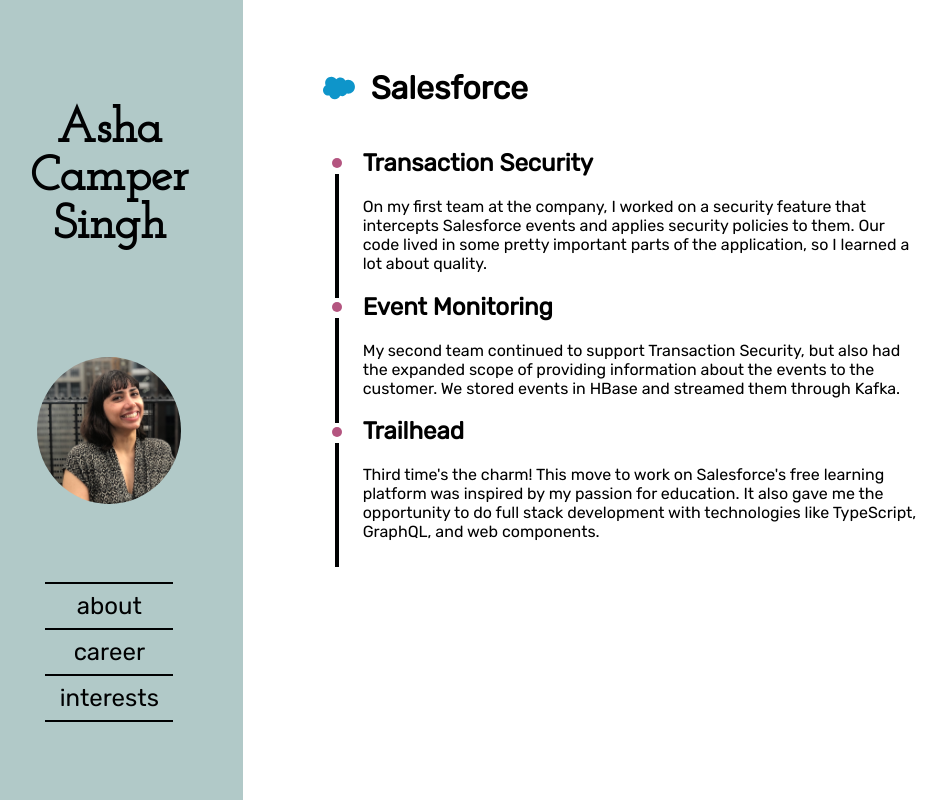
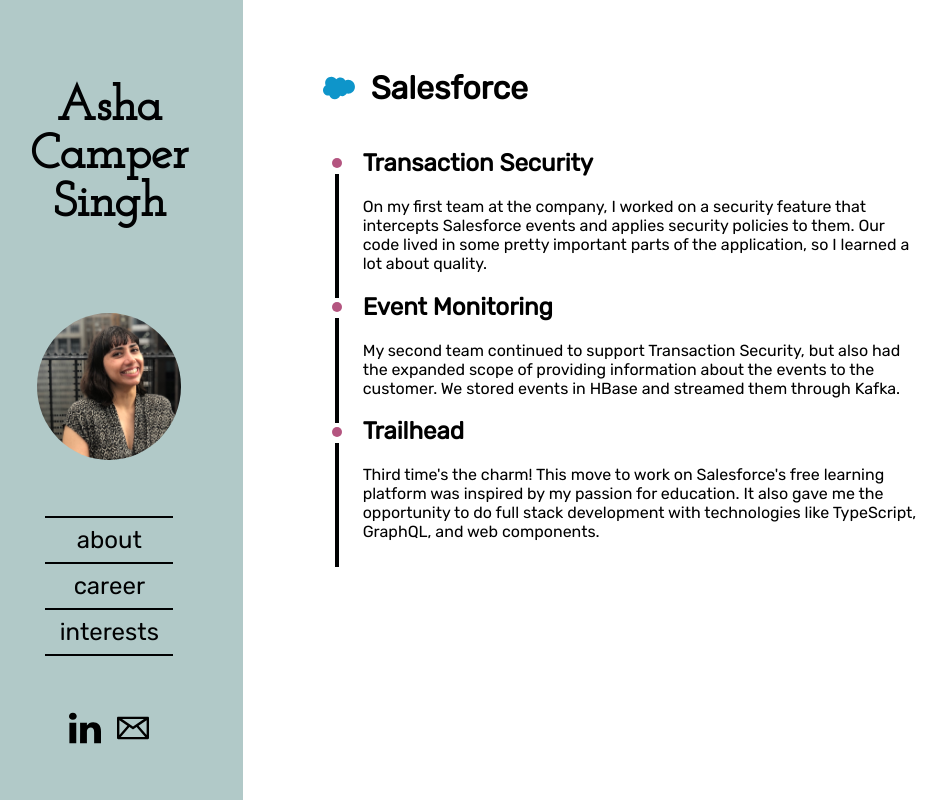
Before and after one commit to ashacs/ashacs.github.io, a React (Create React App) app: page /career in a window 1280 px wide. Shown: the whole page, without its empty margins (24-971 px from the left). Built offline with nearby package versions, Linux system fonts and the light colour scheme; a web font is replaced by a local one.

Commit message:
Add LinkedIn and Email icons on desktop viewport

```diff
--- /dev/null
+++ b/src/Components/Footer/index.js
@@ -0,0 +1,36 @@
+import React, { Component } from "react";
+import "./index.scss";
+import Icon from "../Icon";
+
+class Footer extends Component {
+  icons = [
+    {
+      src: "/resources/linked-in.svg",
+      url: "https://www.linkedin.com/in/asha-cs/",
+      alt: "LinkedIn icon",
+    },
+    {
+      src: "/resources/email.svg",
+      url: "mailto:hello@ashacs.me",
+      alt: "Email icon",
+    },
+  ];
+
+  renderIcons() {
+    return (
+      <div>
+        {this.icons.map((icon) => (
+          <span className="footer-icon">
+            <Icon src={icon.src} url={icon.url} alt={icon.alt} />
+          </span>
+        ))}
+      </div>
+    );
+  }
+
+  render() {
+    return <div className="footer">{this.renderIcons()}</div>;
+  }
+}
+
+export default Footer;
--- /dev/null
+++ b/src/Components/Footer/index.scss
@@ -0,0 +1,8 @@
+.footer {
+  display: flex;
+  justify-content: center;
+}
+
+.footer-icon {
+  padding: 0 0.5rem;
+}
--- a/src/Components/Icon/index.js
+++ b/src/Components/Icon/index.js
@@ -11,7 +11,7 @@
   render() {
     if (this.props.url) {
       return (
-        <a href="url" target="_blank" rel="noopener noreferrer">
+        <a href={this.props.url} target="_blank" rel="noopener noreferrer">
           <img src={this.props.src} className="icon-img" alt={this.props.alt} />
         </a>
       );
--- a/src/Components/Panel/index.js
+++ b/src/Components/Panel/index.js
@@ -2,6 +2,7 @@
 import "./index.scss";
 import Nav from "../Nav";
 import Avatar from "../Avatar";
+import Footer from "../Footer";
 
 class Panel extends Component {
   render() {
@@ -9,13 +10,18 @@
       <div className="panel">
         <a href="/">
           <h1 className="panelTitle">
-            Asha<br />
-            Camper<br />
+            Asha
+            <br />
+            Camper
+            <br />
             Singh
           </h1>
         </a>
         <Avatar imagePath="/resources/avatar.jpg" />
         <Nav navItemsList={["about", "career", "interests"]} />
+        <div className="panel-footer">
+          <Footer />
+        </div>
       </div>
     );
   }
--- a/src/Components/Panel/index.scss
+++ b/src/Components/Panel/index.scss
@@ -16,6 +16,10 @@
   font-weight: 600;
   font-size: 2rem;
   text-align: center;
+}
+
+.panel-footer {
+  display: none;
 }
 
 @media #{$medium-screen} {
@@ -47,4 +51,9 @@
   .panelTitle {
     font-size: 3rem;
   }
+
+  .panel-footer {
+    display: block;
+    width: 100%;
+  }
 }
```
Also changed, not shown: public/resources/email.svg (added), public/resources/linked-in.svg (added).
